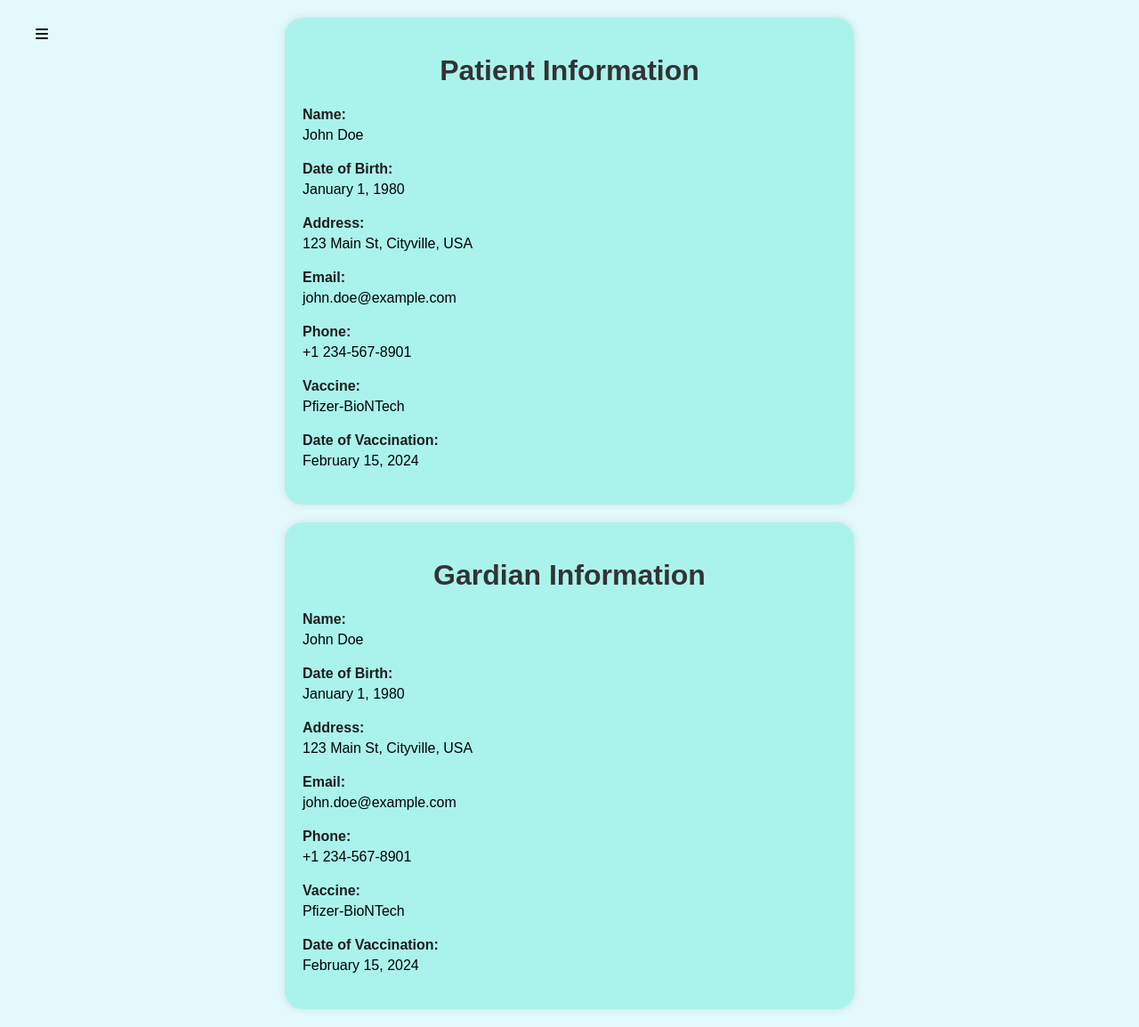
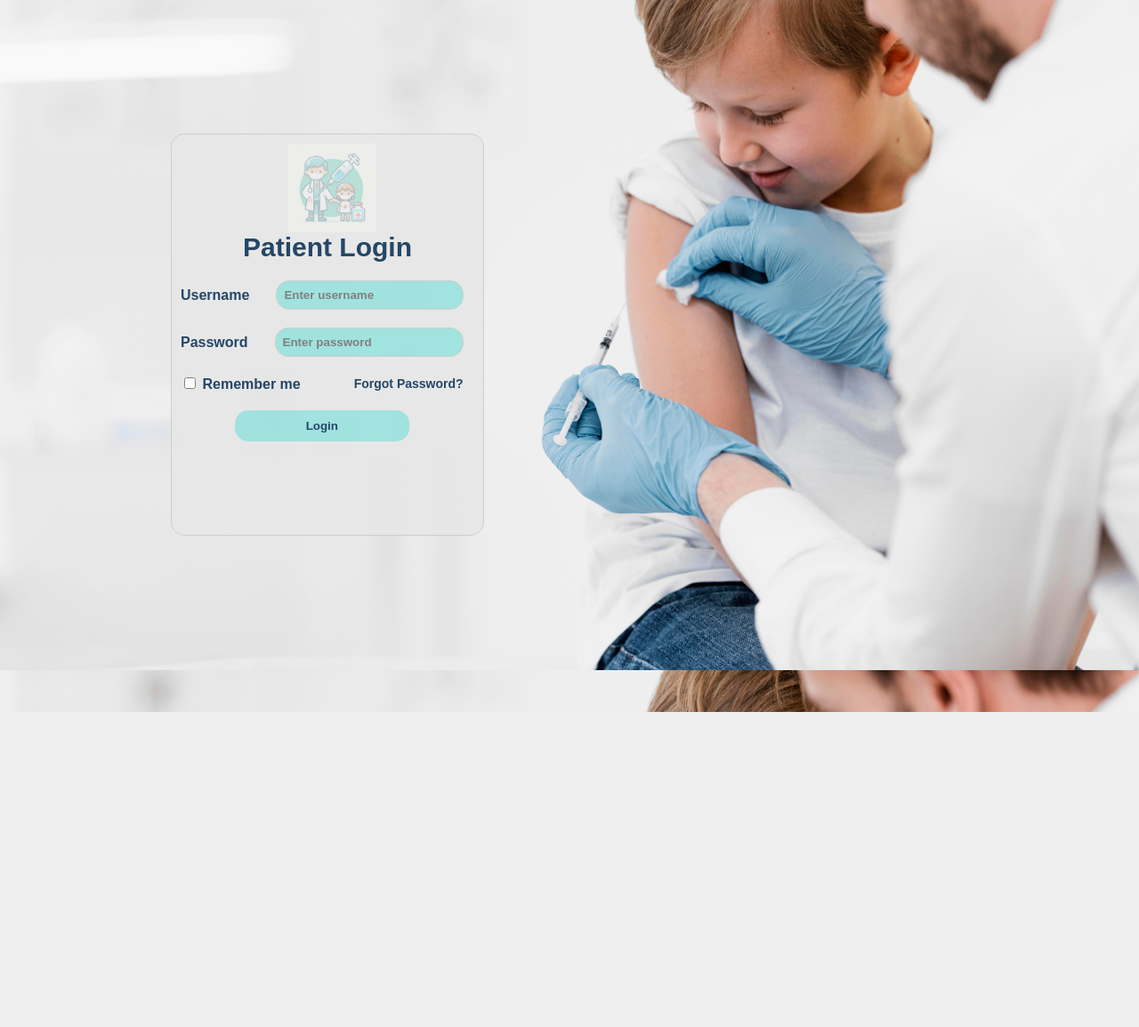
Before and after one commit to nethmimelisha/Computing-Group-Project, a PHP site: page /patientlogin.html in a window 1280 px wide. Shown: the whole page at 89% size. After the commit the page ends 800 px from the top, so only its background shows below. Run offline with PHP 8.4, Linux system fonts and the light colour scheme; some libraries are stand-ins or nearby versions.

Commit message:
edit login patient

```diff
--- a/adlogin.html
+++ b/adlogin.html
@@ -3,7 +3,7 @@
 <head>
   <meta charset="UTF-8">
   <meta name="viewport" content="width=device-width, initial-scale=1.0">
-  <title>Administrator <br>Login</title>
+  <title>Administrator Login</title>
    <link href="css/adlogin.css" rel="stylesheet" name="">
     <script src="https://kit.fontawesome.com/f9dc94ec3b.js" crossorigin="anonymous"></script>
  </head>
@@ -17,7 +17,7 @@
           <li><a href="#">Contact</a></li>
       </ul>
   </div>
-</body>
+
   <div class="container">
   <img src="img/img1.jpg" alt="Logo" class="logo">
     <h1>Administrator Login</h1>
--- a/css/patientlogin.css
+++ b/css/patientlogin.css
@@ -8,10 +8,11 @@ body {
   background-position: center;
   overflow: hidden;
 }
+
 .container {
   max-width: 330px;
   margin: 150px auto 50px ;
-  margin-left: 65px;
+  margin-left: 15%;
   padding: 10px;
   border: 1px solid #ccc;
   border-radius: 15px;
@@ -22,12 +23,7 @@ body {
   height: 430px;
   background-color:#e7e7e7;
   opacity: 0.9;
-
-
-
-
-
-  }
+}
 
 .logo {
  width: 100px;
--- a/patientlogin.html
+++ b/patientlogin.html
@@ -3,86 +3,33 @@
 <head>
     <meta charset="UTF-8">
     <meta name="viewport" content="width=device-width, initial-scale=1.0">
-    <title>Vaccination Information</title>
-    <link rel="stylesheet" href="css/patient_dashborad.css">
+    <title>Patient Login</title>
+    <link rel="stylesheet" href="css/patientlogin.css">
     <script src="https://kit.fontawesome.com/f9dc94ec3b.js" crossorigin="anonymous"></script>
 </head>
-<body>
+<body style="background-image: url('img/background.jpg');">
 
-  <div class="menu">
-    <div class="menu-btn" onclick="toggleMenu()"><i class="fas fa-bars"></i></div>
-      <ul>
-          <li><a href="#">Home</a></li>
-          <li><a href="#">About</a></li>
-          <li><a href="#">Services</a></li>
-          <li><a href="#">Contact</a></li>
-      </ul>
-  </div>
-  <div class="content">
-      <!-- Your content goes here -->
-  </div>
-    <div class="container">
-        <h1>Patient Information</h1>
-        <div class="personal-info">
-            <label for="name">Name:</label>
-            <p id="name">John Doe</p>
+
+  <div class="container">
+    <img src="img/img1.jpg" alt="Logo" class="logo">
+      <h1>Patient Login</h1>
+      <form>
+        <div class="form-group">
+          <label for="username">Username</label>
+          <input type="text" id="username" name="username" placeholder="Enter username" required>
         </div>
-        <div class="personal-info">
-            <label for="dob">Date of Birth:</label>
-            <p id="dob">January 1, 1980</p>
+        <div class="form-group">
+          <label for="password">Password</label>
+          <input type="password" id="password" name="password" placeholder="Enter password" required>
         </div>
-        <div class="personal-info">
-            <label for="address">Address:</label>
-            <p id="address">123 Main St, Cityville, USA</p>
+        <div class="form-group">
+          <label><input type="checkbox"> Remember me</label>
+          <a href="#" class="forgot-password">Forgot Password?</a>
         </div>
-        <div class="personal-info">
-            <label for="email">Email:</label>
-            <p id="email">john.doe@example.com</p>
-        </div>
-        <div class="personal-info">
-            <label for="phone">Phone:</label>
-            <p id="phone">+1 234-567-8901</p>
-        </div>
-        <div class="personal-info">
-            <label for="vaccine">Vaccine:</label>
-            <p id="vaccine">Pfizer-BioNTech</p>
-        </div>
-        <div class="personal-info">
-            <label for="date">Date of Vaccination:</label>
-            <p id="date">February 15, 2024</p>
-        </div>
+        <button type="submit" class="login-btn">Login</button>
+      </form>
+
     </div>
-    <div class="container">
-      <h1>Gardian Information</h1>
-      <div class="personal-info">
-          <label for="name">Name:</label>
-          <p id="name">John Doe</p>
-      </div>
-      <div class="personal-info">
-          <label for="dob">Date of Birth:</label>
-          <p id="dob">January 1, 1980</p>
-      </div>
-      <div class="personal-info">
-          <label for="address">Address:</label>
-          <p id="address">123 Main St, Cityville, USA</p>
-      </div>
-      <div class="personal-info">
-          <label for="email">Email:</label>
-          <p id="email">john.doe@example.com</p>
-      </div>
-      <div class="personal-info">
-          <label for="phone">Phone:</label>
-          <p id="phone">+1 234-567-8901</p>
-      </div>
-      <div class="personal-info">
-          <label for="vaccine">Vaccine:</label>
-          <p id="vaccine">Pfizer-BioNTech</p>
-      </div>
-      <div class="personal-info">
-          <label for="date">Date of Vaccination:</label>
-          <p id="date">February 15, 2024</p>
-      </div>
-  </div>
-  <script src="js/menu.js"></script>
+
 </body>
 </html>
```
